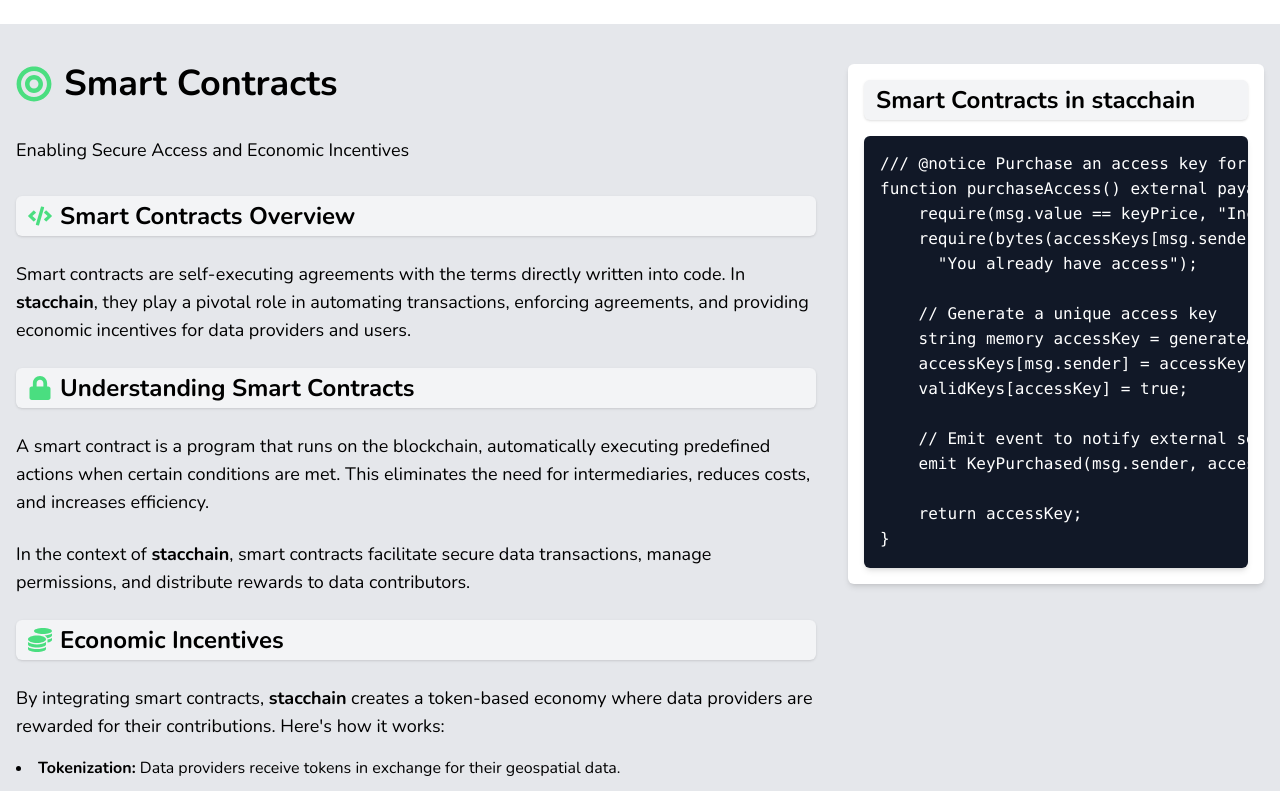
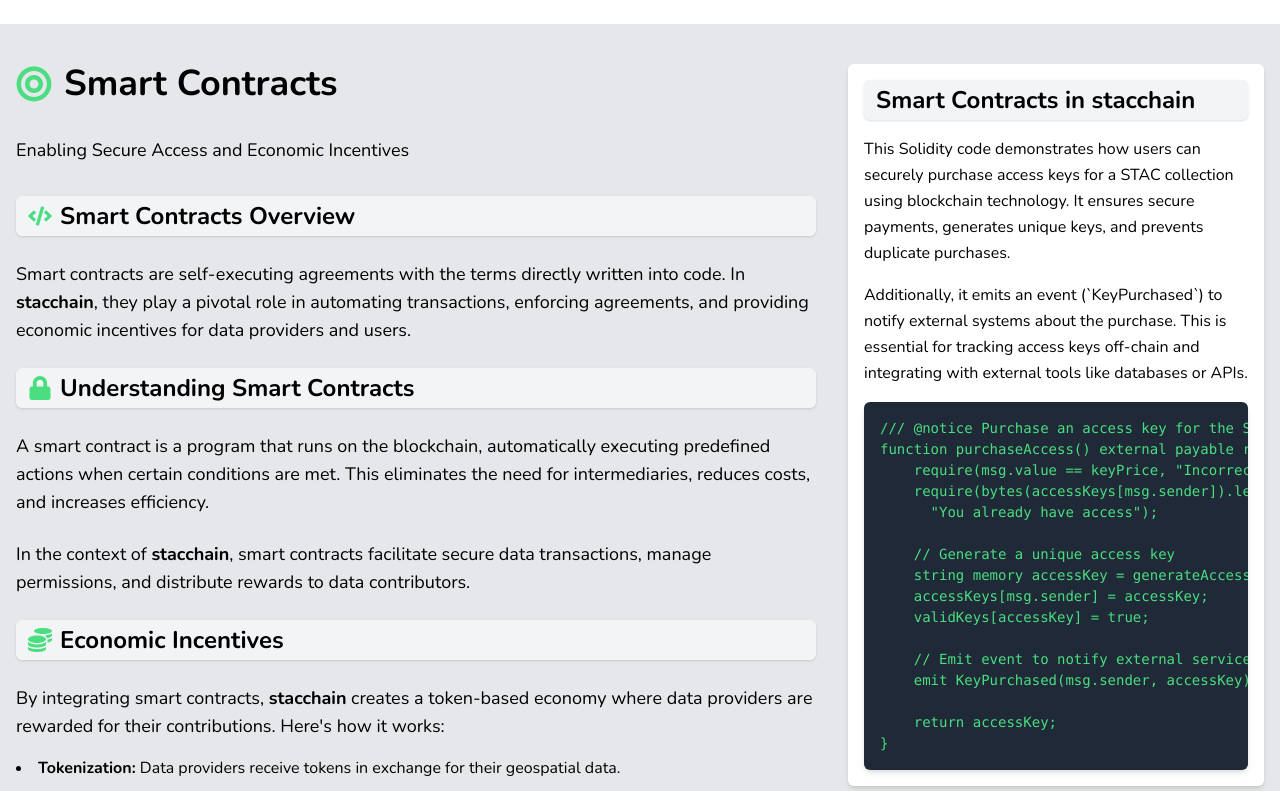
Before and after one commit to stacchain/stacchain-react-website, a React (Create React App) app: page / in a window 1280 px wide. Shown: the part 2220-3011 px from the top of the page. Built offline with nearby package versions, Linux system fonts and the light colour scheme.

Commit message:
add explanation about code snippet

```diff
--- a/src/components/CodeBlock.js
+++ b/src/components/CodeBlock.js
@@ -2,7 +2,7 @@ import React from "react";
 
 const CodeBlock = ({ code }) => {
   return (
-    <div className="bg-gray-900 text-white p-4 rounded-md overflow-x-auto shadow-md">
+    <div className="bg-gray-800 text-green-400 text-sm p-4 rounded-md overflow-x-auto shadow-md">
       <pre>
         <code>{code}</code>
       </pre>
--- a/src/components/SmartContracts.js
+++ b/src/components/SmartContracts.js
@@ -167,12 +167,23 @@ const SmartContractsSection = ({ className }) => {
             </p>
           </div>
 
-          {/* Sidebar Column */}
           <div className="lg:w-1/3 mt-10 lg:mt-0">
             <div className="bg-white p-4 rounded-md shadow-md">
               <h3 className="flex items-center text-2xl font-bold mb-4 bg-gray-100 text-black px-3 py-1 rounded-md border-1 border-gray-400 hover:bg-gray-300 transition-colors duration-300 shadow">
                 Smart Contracts in stacchain
               </h3>
+              <p className="text-md leading-relaxed mb-4">
+                This Solidity code demonstrates how users can securely purchase
+                access keys for a STAC collection using blockchain technology.
+                It ensures secure payments, generates unique keys, and prevents
+                duplicate purchases.
+              </p>
+              <p className="text-md leading-relaxed mb-4">
+                Additionally, it emits an event (`KeyPurchased`) to notify
+                external systems about the purchase. This is essential for
+                tracking access keys off-chain and integrating with external
+                tools like databases or APIs.
+              </p>
               <CodeBlock code={solidityCode} />
             </div>
           </div>
```
